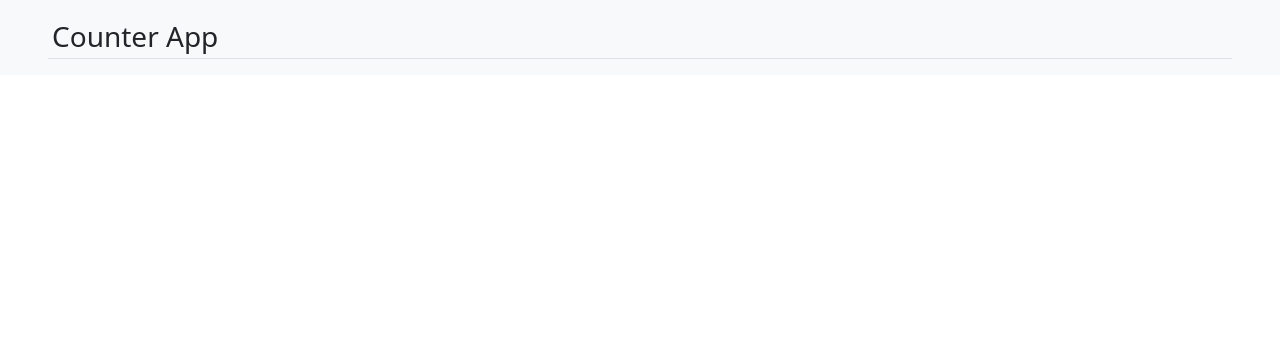
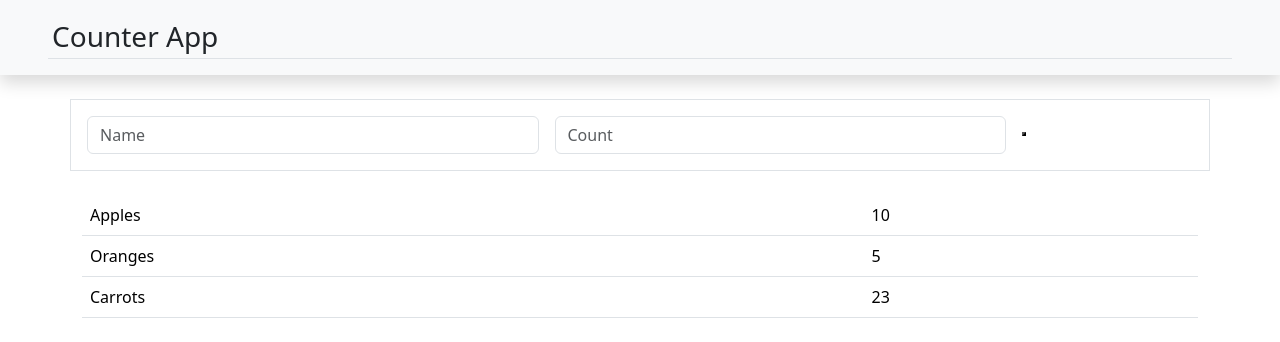
Before and after one commit to Brijsunil2/counter-app, a React (Create React App) app: page / in a window 1280 px wide. Shown: the top 342 px of the page. Built offline with nearby package versions, Linux system fonts and the light colour scheme; data requests are answered from the project's data file; the HTML template or start-up script is replaced by a standard one.

Commit message:
Completed Table View

```diff
--- a/src/App.css
+++ b/src/App.css
@@ -2,3 +2,11 @@
   padding: 0;
   margin: 0;
 }
+
+thead tr {
+  background-color: #dee2e6;
+}
+
+tbody tr:hover {
+  background-color: #f8f9fa;
+}
--- a/src/App.js
+++ b/src/App.js
@@ -1,8 +1,16 @@
+import "./App.css";
+
 import { useState, useEffect } from "react";
 import Header from "./components/Header";
+import CounterList from "./components/CounterList";
+import AddCounter from "./components/AddCounter";
 
 const App = () => {
-  const [counters, setCounters] = useState([]);
+  const [counters, setCounters] = useState([{
+    "id": 1,
+    "text": "Apples",
+    "count": 10
+  }]);
 
   useEffect(() => {
     const getCounters = async () => {
@@ -19,12 +27,12 @@ const App = () => {
     return data;
   }
 
-
-
   return (
-    <div>
+    <>
       <Header />
-    </div>
+      <AddCounter />
+      <CounterList counters={counters} />
+    </>
   )
 }
 
--- /dev/null
+++ b/src/components/AddCounter.js
@@ -0,0 +1,19 @@
+const AddCounter = () => {
+  return (
+    <div className="container p-3 border">
+      <div className="row g-3">
+        <div className="col-5">
+          <input type="text" className="form-control" placeholder="Name" aria-label="Name" />
+        </div>
+        <div className="col-5">
+          <input type="text" className="form-control" placeholder="Count" aria-label="Count" />
+        </div>
+        <div className="col">
+          <button></button>
+        </div>
+      </div>
+    </div>
+  )
+}
+
+export default AddCounter
--- /dev/null
+++ b/src/components/CounterList.js
@@ -0,0 +1,20 @@
+import CounterListItem from "./CounterListItem"
+
+const CounterList = ({ counters }) => {
+  return (
+    <div className="container pt-4">
+
+      <table className="table">
+        <tbody>
+          {
+            counters.map((counter) => (
+              <CounterListItem key={counter.id} counter={counter} />
+            ))
+          }
+        </tbody>
+      </table>
+     </div>
+  )
+}
+
+export default CounterList
--- /dev/null
+++ b/src/components/CounterListItem.js
@@ -0,0 +1,10 @@
+const CounterListItem = ({ counter }) => {
+  return (
+    <tr>
+      <td>{counter.text}</td>
+      <td>{counter.count}</td>
+    </tr>
+  )
+}
+
+export default CounterListItem;
--- a/src/components/Header.js
+++ b/src/components/Header.js
@@ -2,7 +2,7 @@ import PropTypes from 'prop-types';
 
 const Header = ({ title }) => {
   return (
-    <div className='p-3 px-5 bg-light'>
+    <div className='p-3 px-5 mb-4 shadow bg-light'>
       <header className='p-1 border-bottom border-gray' >
         <a href="." className='h3 text-decoration-none'>{ title }</a>
       </header>
```
Also changed, not shown: src/components/button.js (added, +9 -0 lines).
